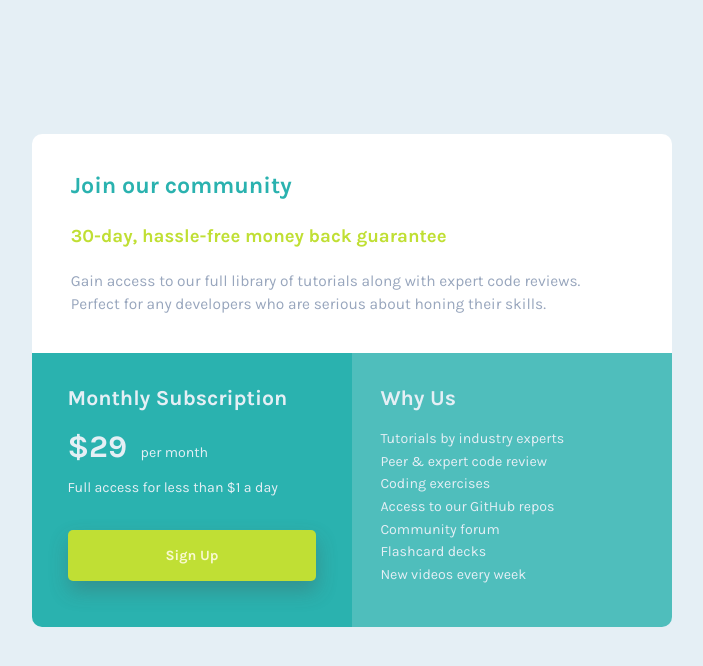
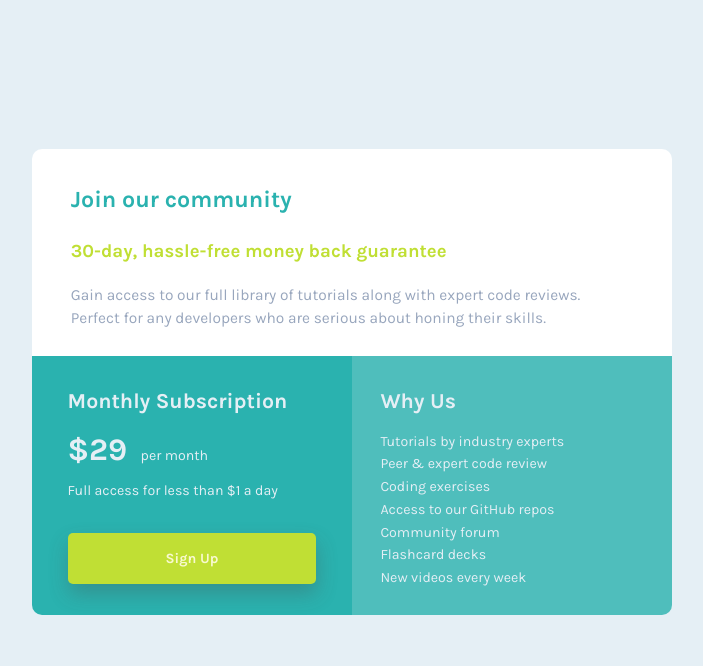
Before and after one commit to Saran-73/frontendmentor-single-price-grid, a plain HTML site: page index.html in a window 1280 px wide. Shown: the whole page, without its empty margins (288-991 px from the left). Drawn offline with Linux system fonts and the light colour scheme.

Commit message:
Update style.css

```diff
--- a/style.css
+++ b/style.css
@@ -97,7 +97,7 @@ span{
     font-size:2.45vw;
 }
 .third-card{
-    padding:1em 2em 5em;
+    padding:1em 2em 3em;
     border-radius:0 0 10px;
 }
 ul{
```
